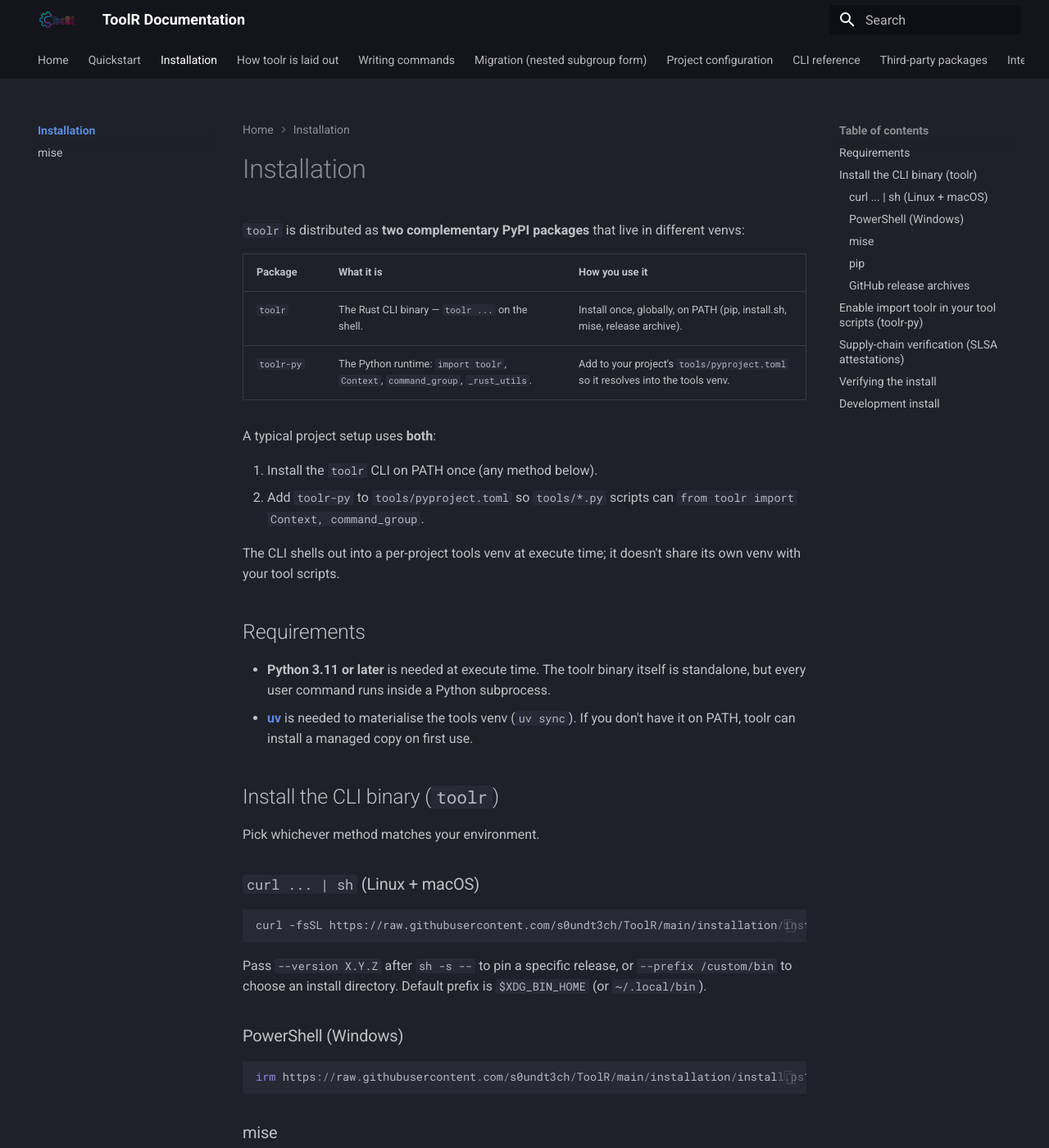
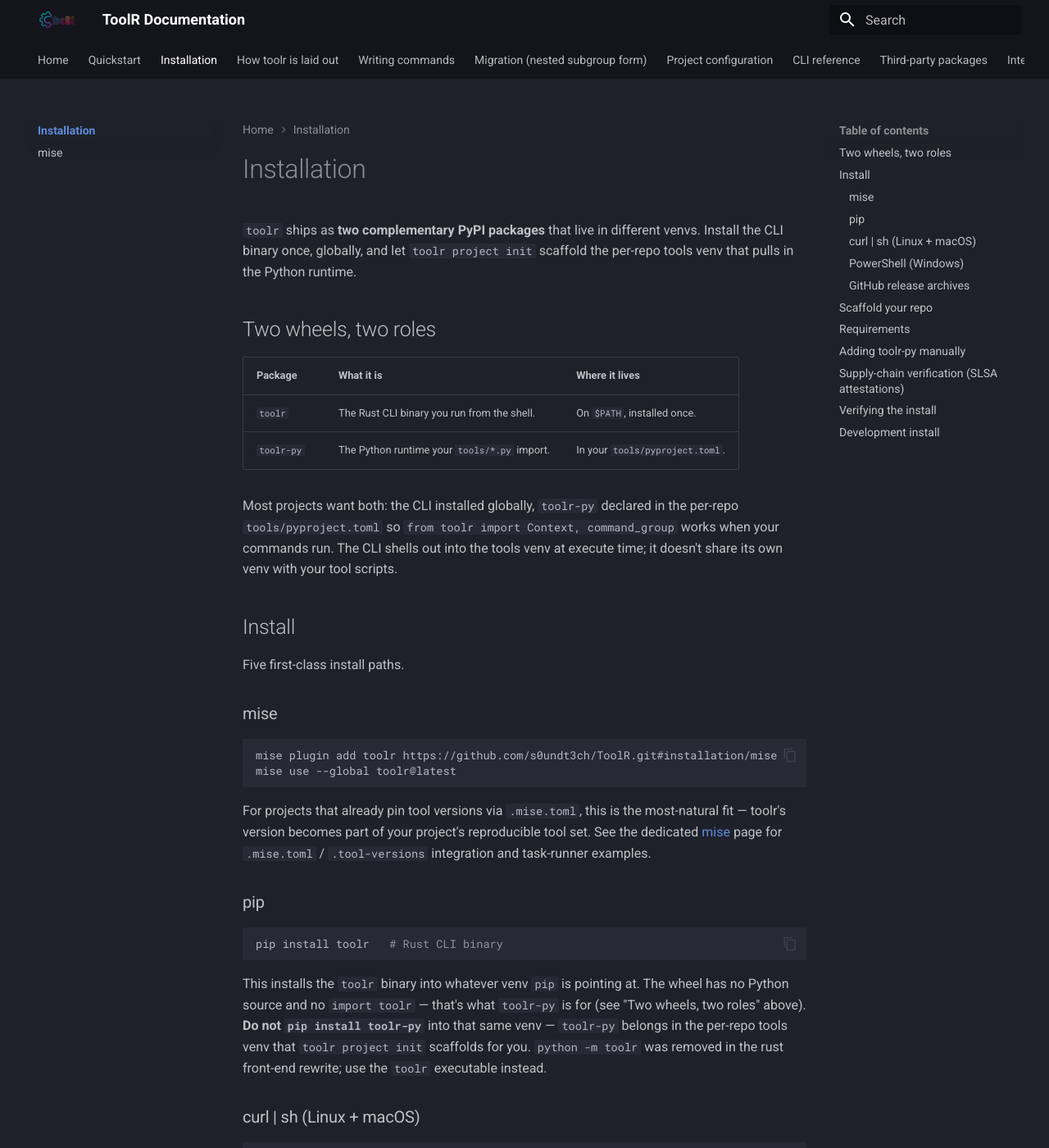
Before and after one commit to s0undt3ch/ToolR, an MkDocs documentation site: the page built from docs/installation/index.md, in a window 1280 px wide and 1400 px high. Shown: the whole window at 82% size. Built offline with MkDocs 1.6.1 and Material for MkDocs 9.7.7, drawn with Linux system fonts in a browser that asks for light colours; some of the changed text lies outside the part shown.

Commit message:
docs(installation): align quickstart + install index with README
Bring the three reading-material surfaces into sync with the
canonical README install story:

- docs/quickstart.md: step 1 now mirrors README's "Two wheels, two
  roles" framing and lists all five first-class install paths
  (mise → pip → curl|sh → PowerShell → archives), not just
  curl|sh + PowerShell.
- docs/installation/index.md: reorder install methods to README
  order, swap the opening table to "Two wheels, two roles" (Where
  it lives column), add a "Scaffold your repo" section, and reframe
  the manual `toolr-py` route as the alternative to `toolr project
  init`. Deeper material (Requirements, "Why two packages?", SLSA
  verification, dev install) retained below.
- installation/mise/README.md: drop the redundant `mise install`
  line so the install snippet matches the root README's two-command
  form (`plugin add` + `use --global`).

````diff
--- a/docs/installation/index.md
+++ b/docs/installation/index.md
@@ -1,50 +1,26 @@
 # Installation
 
-`toolr` is distributed as **two complementary PyPI packages** that
-live in different venvs:
+`toolr` ships as **two complementary PyPI packages** that live in
+different venvs. Install the CLI binary once, globally, and let
+`toolr project init` scaffold the per-repo tools venv that pulls in
+the Python runtime.
 
-| Package    | What it is                                            | How you use it |
-|------------|-------------------------------------------------------|----------------|
-| `toolr`    | The Rust CLI binary — `toolr ...` on the shell.       | Install once, globally, on PATH (pip, install.sh, mise, release archive). |
-| `toolr-py` | The Python runtime: `import toolr`, `Context`, `command_group`, `_rust_utils`. | Add to your project's `tools/pyproject.toml` so it resolves into the tools venv. |
+## Two wheels, two roles
 
-A typical project setup uses **both**:
+| Package    | What it is                                   | Where it lives                  |
+| ---------- | -------------------------------------------- | ------------------------------- |
+| `toolr`    | The Rust CLI binary you run from the shell.  | On `$PATH`, installed once.     |
+| `toolr-py` | The Python runtime your `tools/*.py` import. | In your `tools/pyproject.toml`. |
 
-1. Install the `toolr` CLI on PATH once (any method below).
-2. Add `toolr-py` to `tools/pyproject.toml` so `tools/*.py` scripts can
-   `from toolr import Context, command_group`.
-
-The CLI shells out into a per-project tools venv at execute time; it
+Most projects want both: the CLI installed globally, `toolr-py`
+declared in the per-repo `tools/pyproject.toml` so
+`from toolr import Context, command_group` works when your commands
+run. The CLI shells out into the tools venv at execute time; it
 doesn't share its own venv with your tool scripts.
 
-## Requirements
+## Install
 
-- **Python 3.11 or later** is needed at execute time. The toolr binary
-  itself is standalone, but every user command runs inside a Python
-  subprocess.
-- **[uv](https://docs.astral.sh/uv/)** is needed to materialise the
-  tools venv (`uv sync`). If you don't have it on PATH, toolr can
-  install a managed copy on first use.
-
-## Install the CLI binary (`toolr`)
-
-Pick whichever method matches your environment.
-
-### `curl ... | sh` (Linux + macOS)
-
-```sh
-curl -fsSL https://raw.githubusercontent.com/s0undt3ch/ToolR/main/installation/install.sh | sh
-```
-
-Pass `--version X.Y.Z` after `sh -s --` to pin a specific release, or
-`--prefix /custom/bin` to choose an install directory. Default prefix
-is `$XDG_BIN_HOME` (or `~/.local/bin`).
-
-### PowerShell (Windows)
-
-```powershell
-irm https://raw.githubusercontent.com/s0undt3ch/ToolR/main/installation/install.ps1 | iex
-```
+Five first-class install paths.
 
 ### mise
 
@@ -53,36 +29,81 @@
 mise use --global toolr@latest
 ```
 
-The plugin source ships in this repo under `installation/mise/`. See
-the dedicated [mise](mise.md) page for `.mise.toml` / `.tool-versions`
-integration and task-runner examples.
+For projects that already pin tool versions via `.mise.toml`, this
+is the most-natural fit — toolr's version becomes part of your
+project's reproducible tool set. See the dedicated [mise](mise.md)
+page for `.mise.toml` / `.tool-versions` integration and
+task-runner examples.
 
 ### pip
 
 ```sh
-pip install toolr
+pip install toolr   # Rust CLI binary
 ```
 
-This installs **only** the Rust CLI binary. The wheel has no Python
-source and no `import toolr` — that's what `toolr-py` is for (see
-below). `python -m toolr` was removed in the rust front-end rewrite;
-use the `toolr` executable instead.
+This installs the `toolr` binary into whatever venv `pip` is
+pointing at. The wheel has no Python source and no `import toolr` —
+that's what `toolr-py` is for (see "Two wheels, two roles" above).
+**Do not `pip install toolr-py`** into that same venv — `toolr-py`
+belongs in the per-repo tools venv that `toolr project init`
+scaffolds for you. `python -m toolr` was removed in the rust
+front-end rewrite; use the `toolr` executable instead.
+
+### curl | sh (Linux + macOS)
+
+```sh
+curl -fsSL https://raw.githubusercontent.com/s0undt3ch/ToolR/main/installation/install.sh | sh
+```
+
+Verifies the SLSA attestation when `gh` is on PATH. Pin a version
+with `sh -s -- --version X.Y.Z`. Custom prefix:
+`sh -s -- --prefix /opt/toolr/bin`. Default prefix is
+`$XDG_BIN_HOME` (or `~/.local/bin`).
+
+### PowerShell (Windows)
+
+```powershell
+irm https://raw.githubusercontent.com/s0undt3ch/ToolR/main/installation/install.ps1 | iex
+```
 
 ### GitHub release archives
 
 Download `toolr-<version>-<target-triple>.tar.gz` (or `.zip` for
-Windows) from <https://github.com/s0undt3ch/ToolR/releases> and
-extract it onto `$PATH` manually. Each archive ships with a `.sha256`
-sibling for verification.
+Windows) from <https://github.com/s0undt3ch/ToolR/releases>, verify
+the `.sha256` sibling and the SLSA attestation, drop the binary on
+`$PATH`. Useful in locked-down environments that audit binaries
+before allowing them on a machine.
 
-## Enable `import toolr` in your tool scripts (`toolr-py`)
+## Scaffold your repo
 
-The `toolr-py` wheel provides the Python runtime your `tools/*.py`
-scripts use — the `toolr` package (`Context`, `command_group`,
-helpers under `toolr.utils`) and the `_rust_utils` extension module
-the framework calls internally.
+After the binary is on `$PATH`:
 
-Add it as a dependency of your project's tools venv:
+```sh
+toolr project init                  # writes tools/{pyproject.toml,.gitignore,example.py}
+toolr example hello                 # run the generated example
+toolr self completion install bash  # or zsh / fish
+```
+
+`toolr project init` writes a `tools/pyproject.toml` with
+`toolr-py` already declared and runs `uv sync` to materialise the
+venv. From here, [Quickstart](../quickstart.md) walks through your
+first command edit.
+
+## Requirements
+
+- **Python 3.11 or later** at execute time. The toolr binary itself
+  is standalone, but every user command runs inside a Python
+  subprocess.
+- **[uv](https://docs.astral.sh/uv/)** to materialise the tools
+  venv (`uv sync`). If it isn't on PATH, toolr installs a managed
+  copy on first use.
+
+## Adding `toolr-py` manually
+
+`toolr project init` is the fast path — it declares `toolr-py` for
+you. If you'd rather wire it by hand (e.g. you're slotting toolr
+into an existing `tools/pyproject.toml`), add it to your project's
+tools venv:
 
 ```toml title="tools/pyproject.toml"
 [project]
@@ -101,9 +122,9 @@
     The CLI is a Rust binary built with `maturin --bindings bin`,
     which produces a Python-version-independent wheel that ships
     only the executable. The runtime users `import` is a separate
-    pyo3-extension wheel built for each (CPython, ABI) pair. Splitting
-    them lets the CLI be one global install while the runtime tracks
-    each project's tools venv.
+    pyo3-extension wheel built for each (CPython, ABI) pair.
+    Splitting them lets the CLI be one global install while the
+    runtime tracks each project's tools venv.
 
 ## Supply-chain verification (SLSA attestations)
 
@@ -148,5 +169,5 @@
 ```
 
 The `target/release/toolr` binary is what you'll exercise during
-development; put `target/release/` on your PATH (or alias `toolr` to
-it) while iterating.
+development; put `target/release/` on your PATH (or alias `toolr`
+to it) while iterating.
--- a/docs/quickstart.md
+++ b/docs/quickstart.md
@@ -5,23 +5,71 @@
 
 ## 1. Install the toolr binary
 
-On Linux or macOS:
+toolr ships as two complementary packages:
+
+| Package    | What it is                                   | Where it lives                  |
+| ---------- | -------------------------------------------- | ------------------------------- |
+| `toolr`    | The Rust CLI binary you run from the shell.  | On `$PATH`, installed once.     |
+| `toolr-py` | The Python runtime your `tools/*.py` import. | In your `tools/pyproject.toml`. |
+
+This step installs the CLI binary. `toolr-py` lands automatically in
+step 2 when `toolr project init` scaffolds `tools/pyproject.toml` and
+runs `uv sync`.
+
+Five first-class install paths — pick whichever matches your environment.
+
+### mise
+
+```sh
+mise plugin add toolr https://github.com/s0undt3ch/ToolR.git#installation/mise
+mise use --global toolr@latest
+```
+
+For projects that already pin tool versions via `.mise.toml`, this is
+the most-natural fit. See [installation/mise](installation/mise.md).
+
+### pip
+
+```sh
+pip install toolr   # Rust CLI binary
+```
+
+Installs the `toolr` binary into whatever venv `pip` is pointing at.
+**Do not `pip install toolr-py`** into that same venv — `toolr-py`
+belongs in the per-repo tools venv that `toolr project init`
+scaffolds for you.
+
+### curl | sh (Linux + macOS)
 
 ```sh
 curl -fsSL https://raw.githubusercontent.com/s0undt3ch/ToolR/main/installation/install.sh | sh
 ```
 
-On Windows (PowerShell):
+Verifies the SLSA attestation when `gh` is on PATH. Pin a version with
+`sh -s -- --version X.Y.Z`. Custom prefix: `sh -s -- --prefix /opt/toolr/bin`.
+
+### PowerShell (Windows)
 
 ```powershell
 irm https://raw.githubusercontent.com/s0undt3ch/ToolR/main/installation/install.ps1 | iex
 ```
 
-Verify:
+### GitHub release archives
+
+Download `toolr-<version>-<target-triple>.tar.gz` (or `.zip` for
+Windows) from <https://github.com/s0undt3ch/ToolR/releases>, verify
+the `.sha256` sibling and the SLSA attestation, drop the binary on
+`$PATH`. Useful in locked-down environments that audit binaries
+before allowing them on a machine.
+
+### Verify
 
 ```sh
 toolr --version
 ```
+
+The full install matrix (per-OS notes, attestation flags, prefix
+overrides) lives in [Installation](installation/index.md).
 
 ## 2. Scaffold `tools/` in your repo
 
````
Also changed, not shown: installation/mise/README.md (+0 -1 lines).
